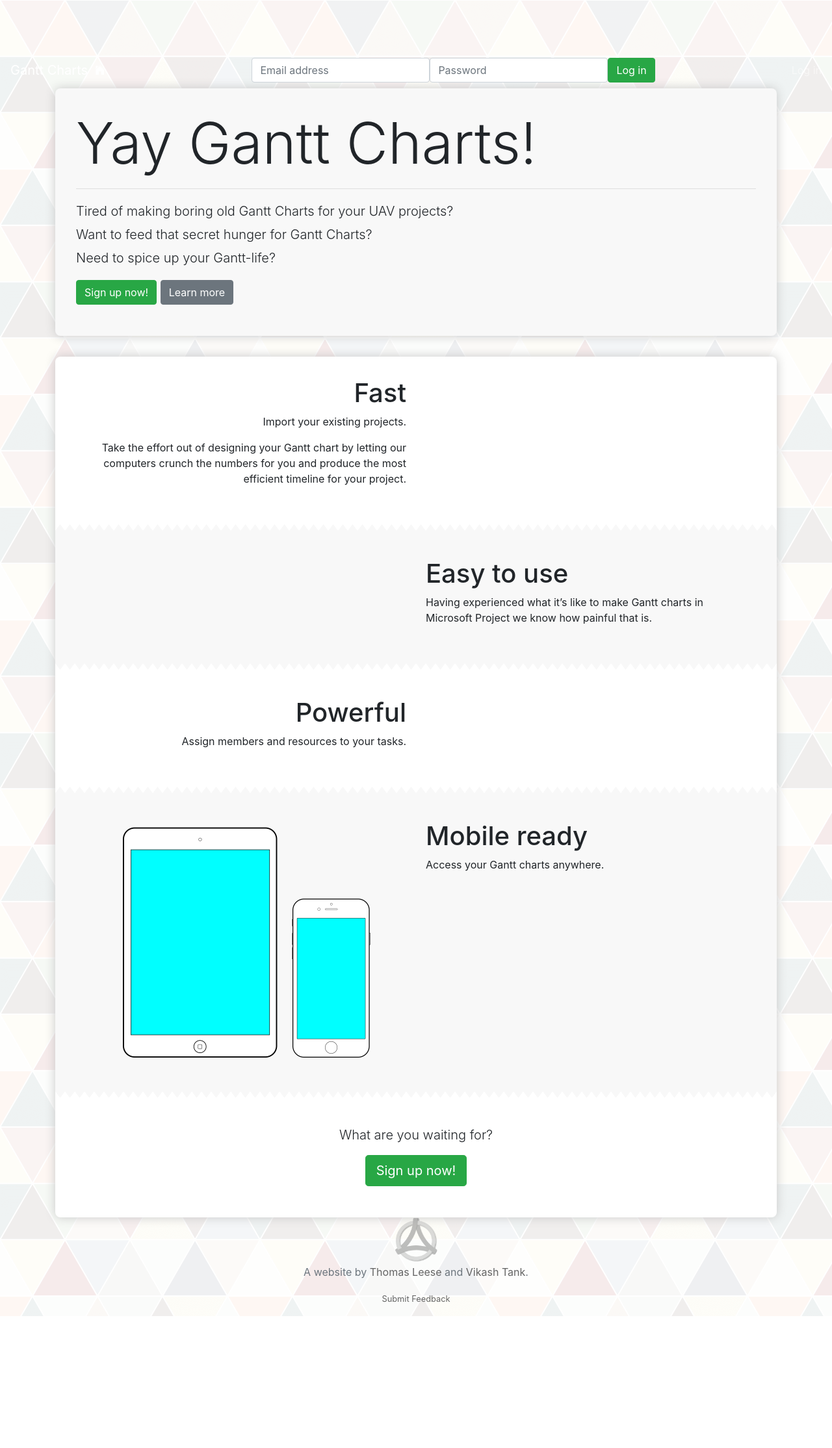
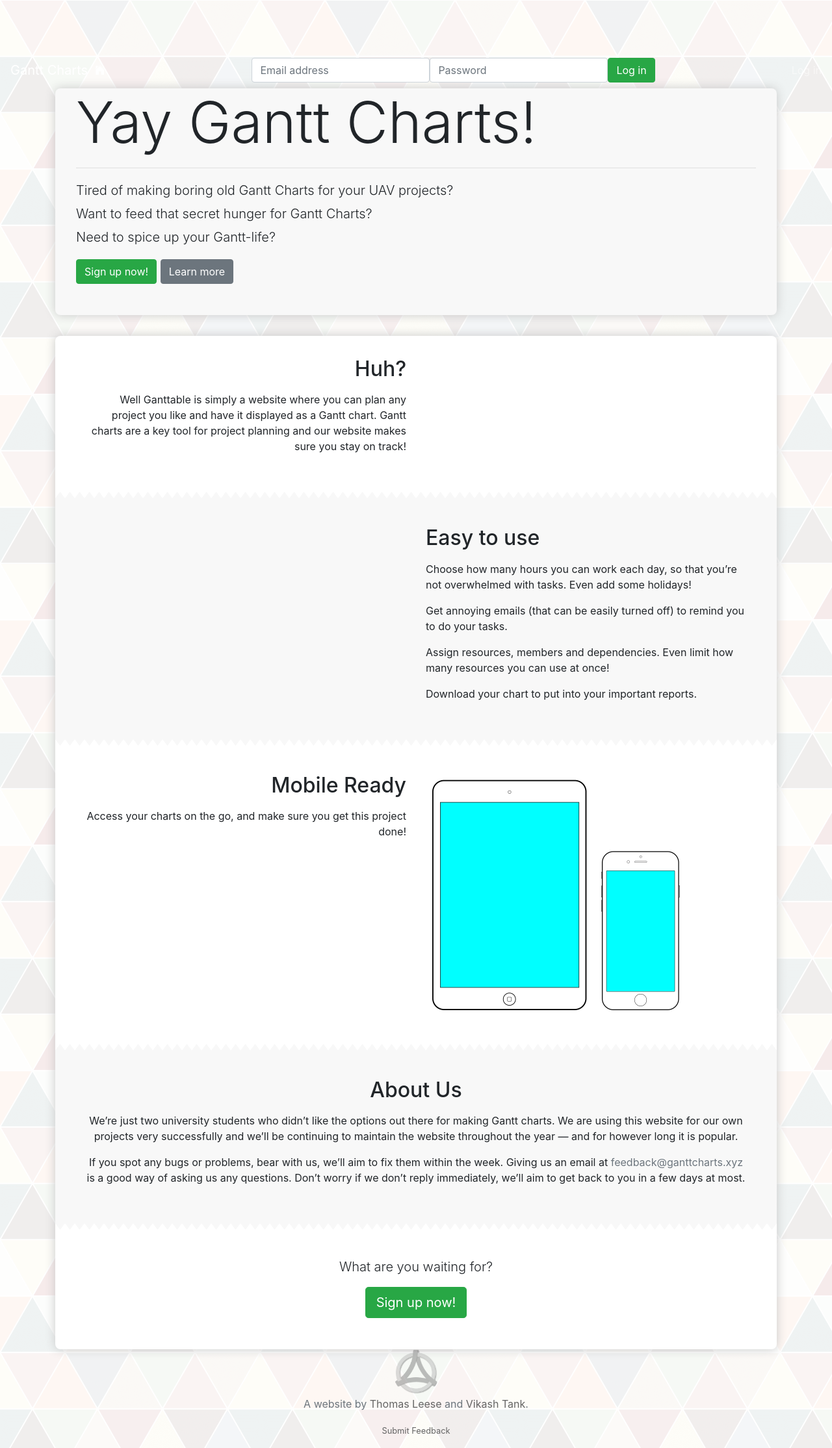
Before and after one commit to thomasleese/gantt-charts, a Python web app: template ganttcharts/web/templates/welcome/index.html in a window 1280 px wide. Shown: the whole page at 65% size. Before the commit the page ends 2026 px from the top, so only its background shows below. Run offline with Jinja, Linux system fonts and the light colour scheme; the template is opened without the code that fills it, so the values that code supplies are empty; some libraries are stand-ins or nearby versions.

Commit message:
Add more to the welcome page

```diff
--- a/ganttcharts/web/static/styles/theme.css
+++ b/ganttcharts/web/static/styles/theme.css
@@ -6,16 +6,16 @@
 
 .page {
     background: white;
-    padding: 0.01rem 2rem 2rem 2rem;
     border-radius: 0.5rem;
     box-shadow: 0 0 1rem rgb(200, 200, 200);
+    padding: 0.01rem 2rem 2rem 2rem;
 }
 
 .jumbotron {
     background: rgb(248, 248, 248);
     border-radius: 0.5rem;
     box-shadow: 0 0 1rem rgb(200, 200, 200);
-    padding: 2rem;
+    padding: 0.01rem 2rem 2rem 2rem;
 }
 
 .star {
@@ -30,7 +30,9 @@
     color: rgb(95, 104, 111);
 }
 
-.footer a {
+a.text-muted,
+a.text-muted:hover,
+.text-muted a {
     color: rgb(100, 100, 100);
 }
 
@@ -43,6 +45,10 @@
 
 .welcome .feature {
     padding: 2rem;
+}
+
+.welcome .feature h2 {
+    margin-bottom: 1rem;
 }
 
 .welcome .row {
--- a/ganttcharts/web/templates/welcome/index.html
+++ b/ganttcharts/web/templates/welcome/index.html
@@ -26,9 +26,11 @@
     <div class="page">
       <section class="feature row">
         <div class="col-sm-6 text-right">
-          <h1>Fast</h1>
-          <p>Import your existing projects.</p>
-          <p>Take the effort out of designing your Gantt chart by letting our computers crunch the numbers for you and produce the most efficient timeline for your project.</p>
+          <h2>Huh?</h2>
+          <p>Well Ganttable is simply a website where you can plan any project
+            you like and have it displayed as a Gantt chart. Gantt charts are a
+            key tool for project planning and our website makes sure you stay
+            on track!</p>
         </div>
 
         <div class="col-sm-6">
@@ -42,8 +44,11 @@
         </div>
 
         <div class="col-sm-6">
-          <h1>Easy to use</h1>
-          <p>Having experienced what it’s like to make Gantt charts in Microsoft Project we know how painful that is.</p>
+          <h2>Easy to use</h2>
+          <p>Choose how many hours you can work each day, so that you’re not overwhelmed with tasks. Even add some holidays!</p>
+          <p>Get annoying emails (that can be easily turned off) to remind you to do your tasks.</p>
+          <p>Assign resources, members and dependencies. Even limit how many resources you can use at once!</p>
+          <p>Download your chart to put into your important reports.</p>
         </div>
       </section>
 
@@ -51,24 +56,31 @@
 
       <section class="feature row">
         <div class="col-sm-6 text-right">
-          <h1>Powerful</h1>
-          <p>Assign members and resources to your tasks.</p>
+          <h2>Mobile Ready</h2>
+          <p>Access your charts on the go, and make sure you get this project done!</p>
         </div>
 
         <div class="col-sm-6">
+          <img class="img-responsive" src="{{ url_for('static', filename='images/features/mobile-ready.png') }}" width="400" height="375" />
         </div>
       </section>
 
       <div class="separator separator1"></div>
 
       <section class="feature row">
-        <div class="col-sm-6 text-center">
-          <img class="img-responsive" src="{{ url_for('static', filename='images/features/mobile-ready.png') }}" width="400" height="375" />
-        </div>
-
-        <div class="col-sm-6">
-          <h1>Mobile ready</h1>
-          <p>Access your Gantt charts anywhere.</p>
+        <div class="col-sm-12 text-center">
+          <h2>About Us</h2>
+          <p>We’re just two university students who didn’t like the options out
+            there for making Gantt charts. We are using this website for our
+            own projects very successfully and we’ll be continuing to maintain
+            the website throughout the year — and for however long it is
+            popular.</p>
+          <p>If you spot any bugs or problems, bear with us, we’ll aim to fix
+            them within the week. Giving us an email at
+            <a class="text-muted" href="mailto:feedback@ganttcharts.xyz">feedback@ganttcharts.xyz</a>
+            is a good way of asking us any questions. Don’t worry if we don’t
+            reply immediately, we’ll aim to get back to you in a few days at
+            most.</p>
         </div>
       </section>
 
```
